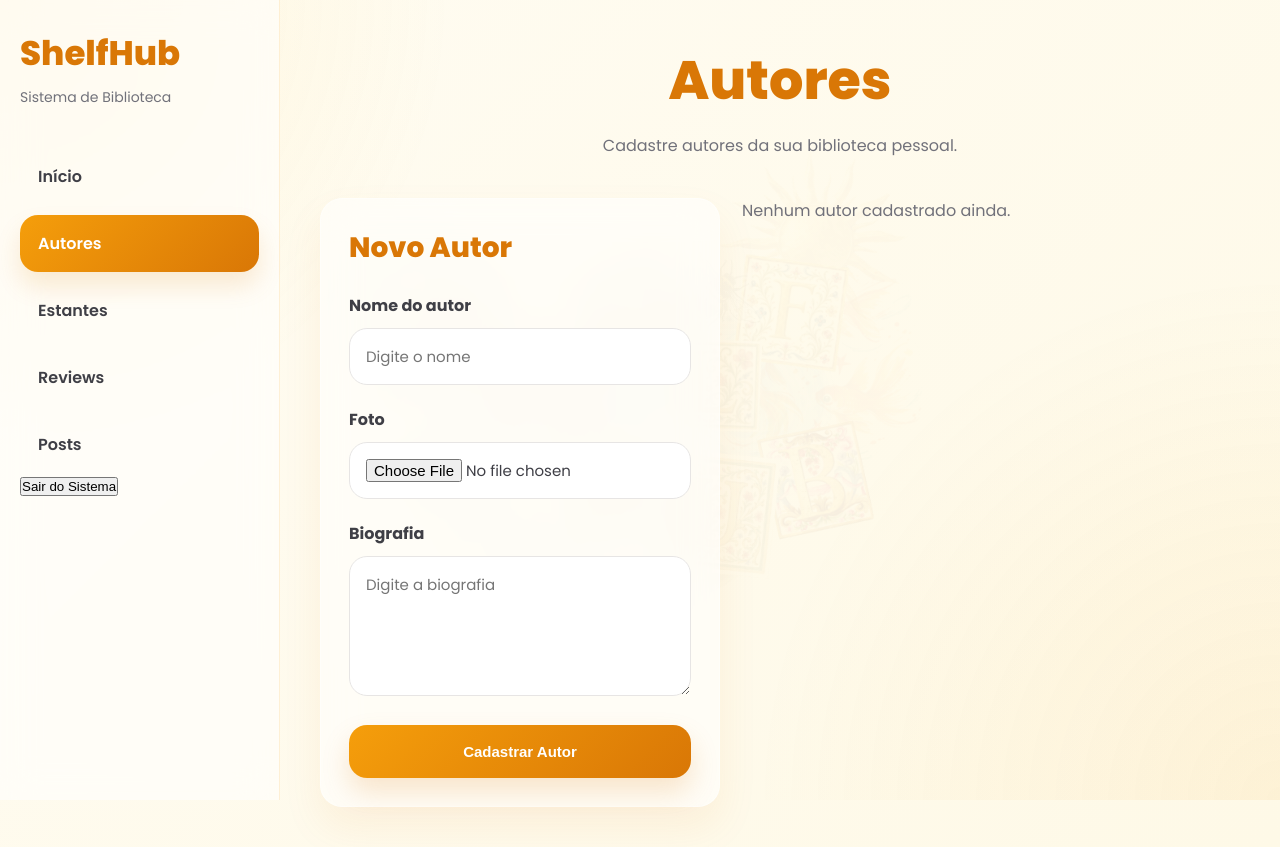
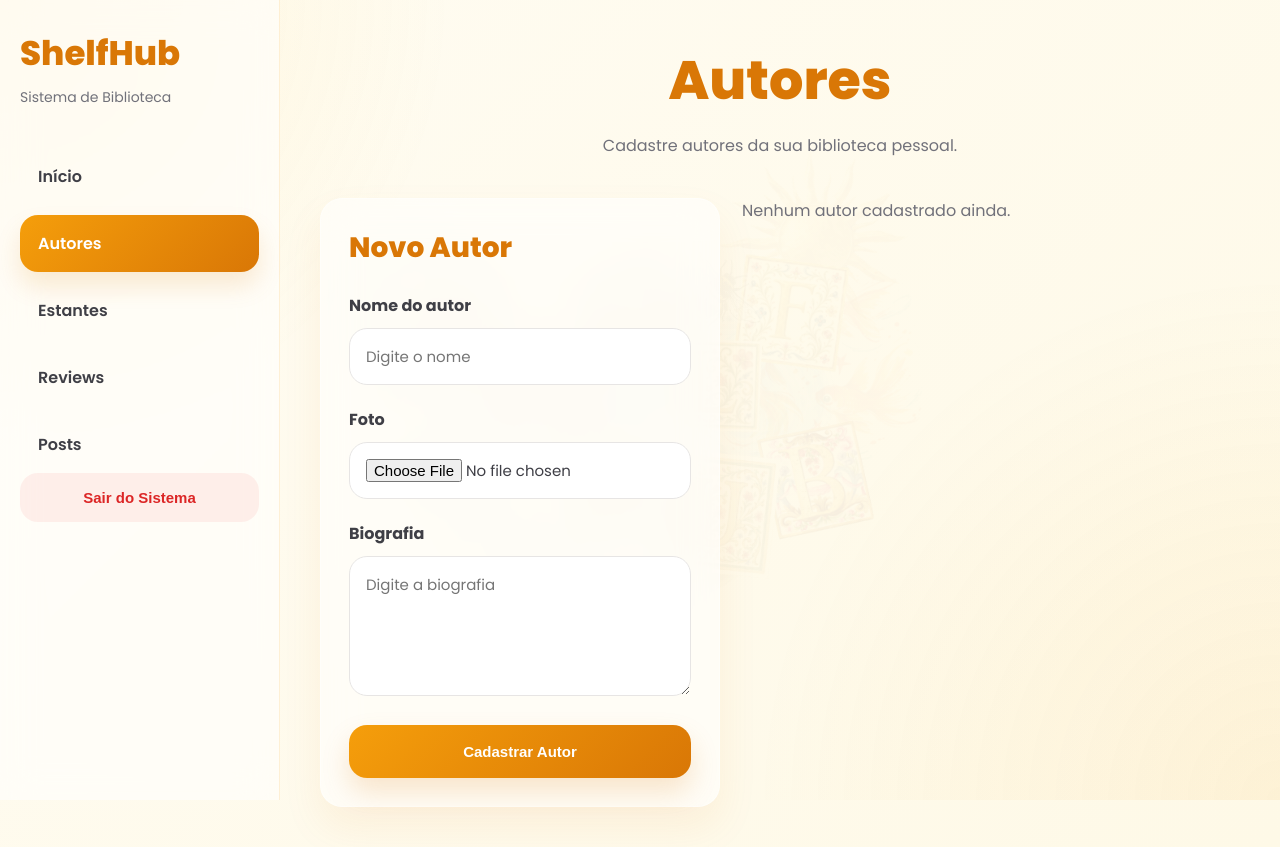
Before and after one commit to Livvssss/CRUD-PHP-PURO, a PHP site: page /pages/authors.php in a window 1280 px wide. Run offline with PHP 8.4, Linux system fonts and the light colour scheme; the visitor is signed in with stand-in values (Sample User, id 1); data that the repository does not hold is empty.

Commit message:
BOTAO-DE-LOGOUT

```diff
--- a/CSS/authors.css
+++ b/CSS/authors.css
@@ -20,7 +20,7 @@
 }
 
 body {
-    font-family: 'Poppins', sans-serif;
+    font-family: "Poppins", sans-serif;
     min-height: 100vh;
     background: linear-gradient(135deg, var(--bg), var(--bg-soft));
     display: flex;
@@ -30,12 +30,16 @@ body {
 }
 
 body::before {
-    content: '';
+    content: "";
     position: fixed;
     inset: 0;
     background:
-        radial-gradient(circle at top left, rgba(251, 191, 36, 0.10), transparent 30%),
-        radial-gradient(circle at bottom right, rgba(245, 158, 11, 0.08), transparent 35%);
+        radial-gradient(circle at top left,
+            rgba(251, 191, 36, 0.1),
+            transparent 30%),
+        radial-gradient(circle at bottom right,
+            rgba(245, 158, 11, 0.08),
+            transparent 35%);
     z-index: -2;
 }
 
@@ -111,6 +115,24 @@ body::before {
     background: linear-gradient(135deg, #f59e0b, #d97706);
     color: white;
     box-shadow: 0 14px 24px rgba(217, 119, 6, 0.15);
+}
+
+.delete-btn {
+    width: 100%;
+    border: none;
+    background: rgba(239, 68, 68, 0.08);
+    color: #dc2626;
+    padding: 16px 18px;
+    border-radius: 18px;
+    font-size: 15px;
+    font-weight: 600;
+    cursor: pointer;
+    transition: var(--transition);
+}
+
+.delete-btn:hover {
+    background: rgba(239, 68, 68, 0.14);
+    transform: translateY(-2px);
 }
 
 /* CONTEÚDO */
@@ -193,7 +215,7 @@ textarea {
 input:focus,
 textarea:focus {
     border-color: #f59e0b;
-    box-shadow: 0 0 0 4px rgba(245, 158, 11, 0.10);
+    box-shadow: 0 0 0 4px rgba(245, 158, 11, 0.1);
 }
 
 textarea {
@@ -289,23 +311,6 @@ textarea {
     font-size: 14px;
 }
 
-.delete-btn{
-    display: inline-block;
-    margin-top: 12px;
-    padding: 10px 16px;
-    background: #ff4d4d;
-    color: white;
-    text-decoration: none;
-    border-radius: 10px;
-    font-weight: 600;
-    transition: 0.2s;
-}
-
-.delete-btn:hover{
-    background: #e63939;
-    transform: translateY(-2px);
-}
-
 .empty {
     color: var(--text-muted);
     font-size: 16px;
--- a/pages/authors.php
+++ b/pages/authors.php
@@ -170,7 +170,7 @@ $authors = $stmt->fetchAll();
         </div>
 
         <form action="logout.php" method="POST">
-            <button type="submit" class="logout-btn">Sair do Sistema</button>
+            <button type="submit" class="delete-btn">Sair do Sistema</button>
         </form>
 
     </nav>
```
